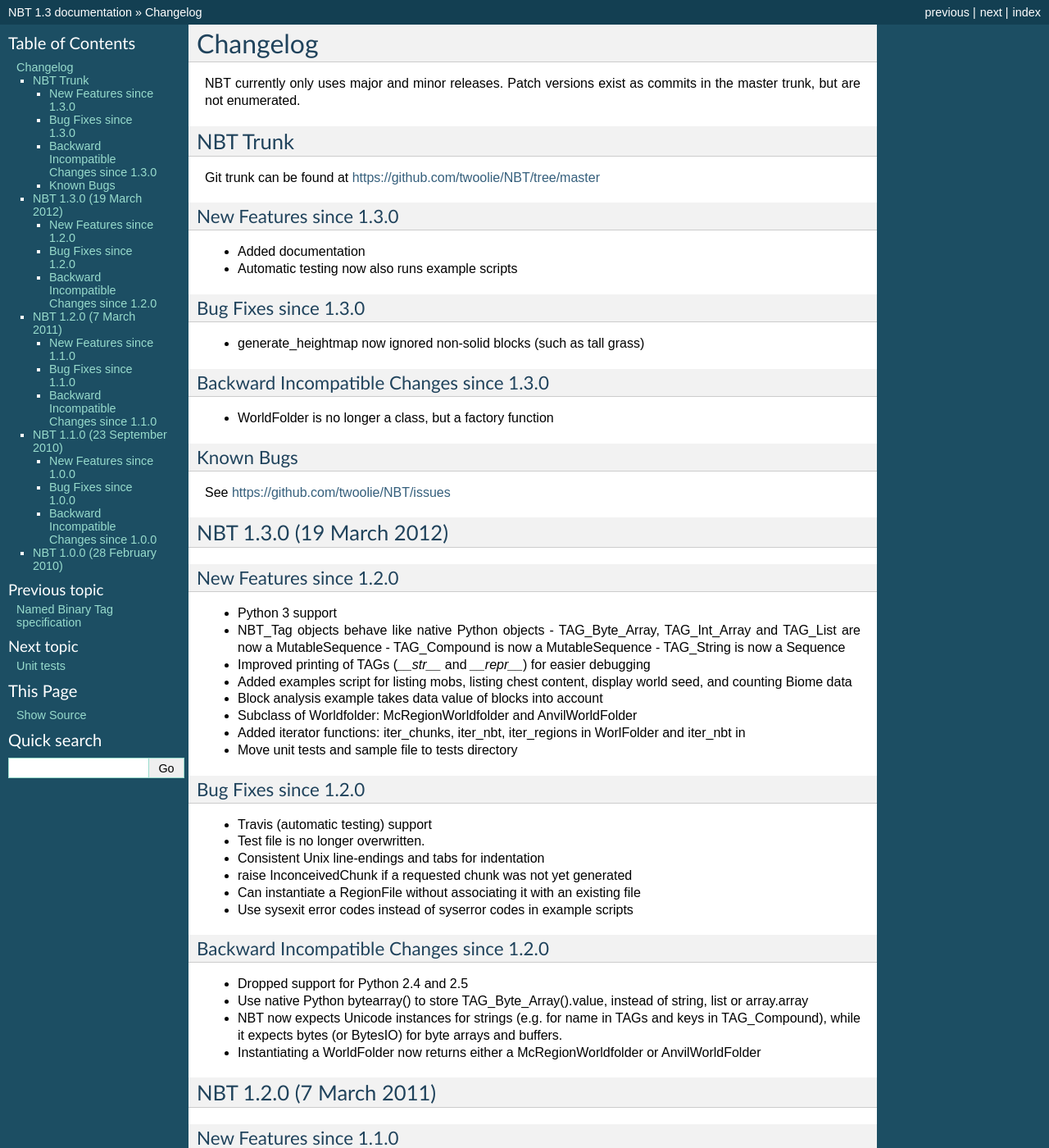
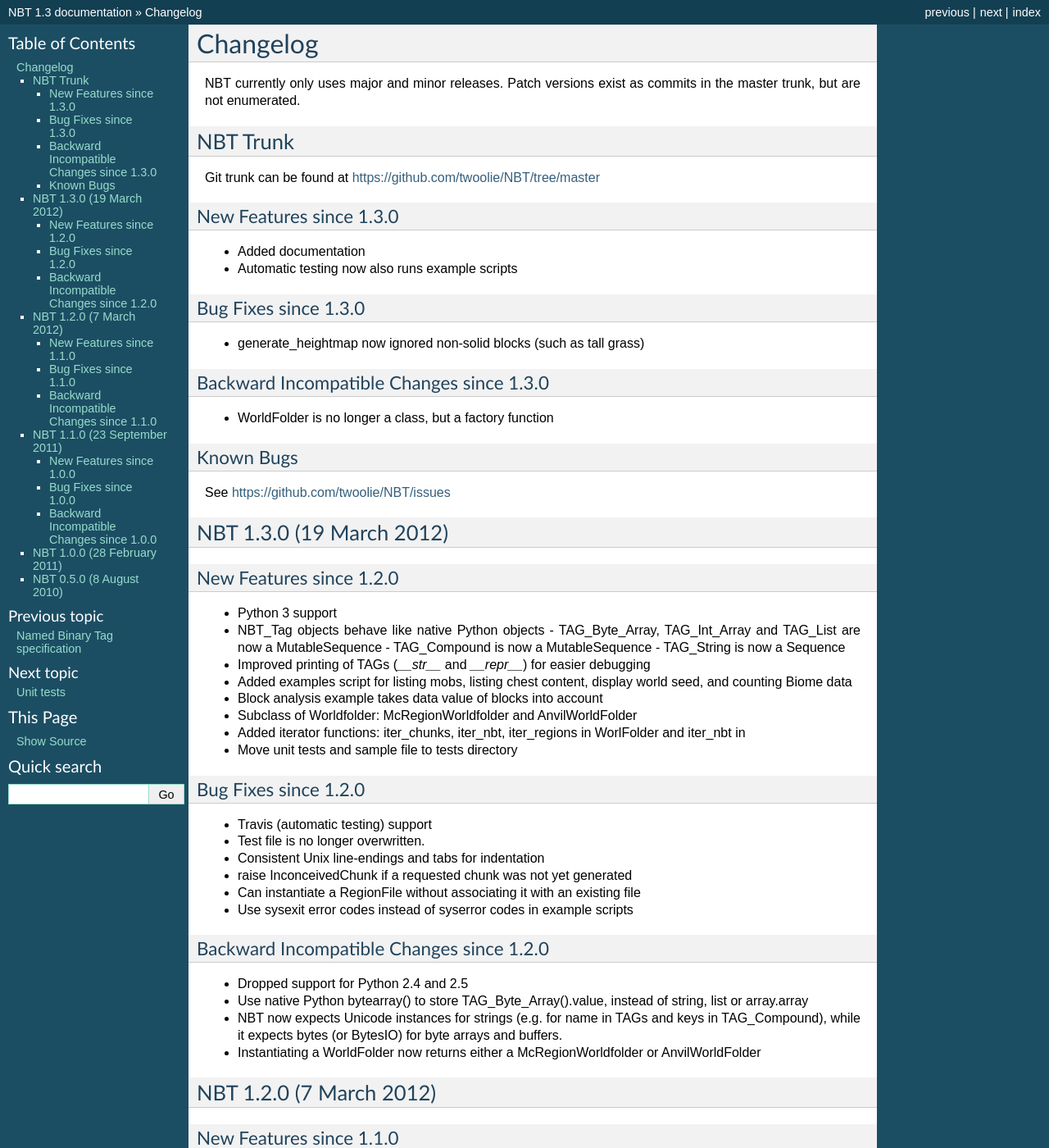
Before and after one commit to twoolie/NBT, a Sphinx documentation site: the page built from doc/changelog.rst, in a window 1280 px wide and 1400 px high. Shown: the whole window at 82% size. Built offline with Sphinx 7.4.7, drawn with Linux system fonts in a browser that asks for light colours; some of the changed text lies outside the part shown.

```diff
--- a/doc/changelog.rst
+++ b/doc/changelog.rst
@@ -67,7 +67,7 @@ Backward Incompatible Changes since 1.2.0
   AnvilWorldFolder
 
 
-NBT 1.2.0 (7 March 2011)
+NBT 1.2.0 (7 March 2012)
 ------------------------
 
 New Features since 1.1.0
@@ -91,7 +91,7 @@ Backward Incompatible Changes since 1.1.0
   `RegionFile.get_chunk_coords()`
 
 
-NBT 1.1.0 (23 September 2010)
+NBT 1.1.0 (23 September 2011)
 -----------------------------
 
 New Features since 1.0.0
@@ -103,18 +103,24 @@ New Features since 1.0.0
 Bug Fixes since 1.0.0
 ~~~~~~~~~~~~~~~~~~~~~
 * Allow reading and writing on the same NBTFile object
-* Tests for NBT class
 * Same init function for TAG_Byte_Array as other classes
+* Unit tests for NBT class
 
 Backward Incompatible Changes since 1.0.0
 ~~~~~~~~~~~~~~~~~~~~~~~~~~~~~~~~~~~~~~~~~
 * Change order of `TAG_Byte_Array.__init__()` parameters
 
 
-NBT 1.0.0 (28 February 2010)
+NBT 1.0.0 (28 February 2011)
 ----------------------------
 
 * First major release
 * Reads and Parses NBT files
 * Generates and Writes NBT files
 * Reads and writes GZipped NBT files or uncompressed File objects
+
+NBT 0.5.0 (8 August 2010)
+----------------------------
+
+* First public release
+* Beta release (not )
```
